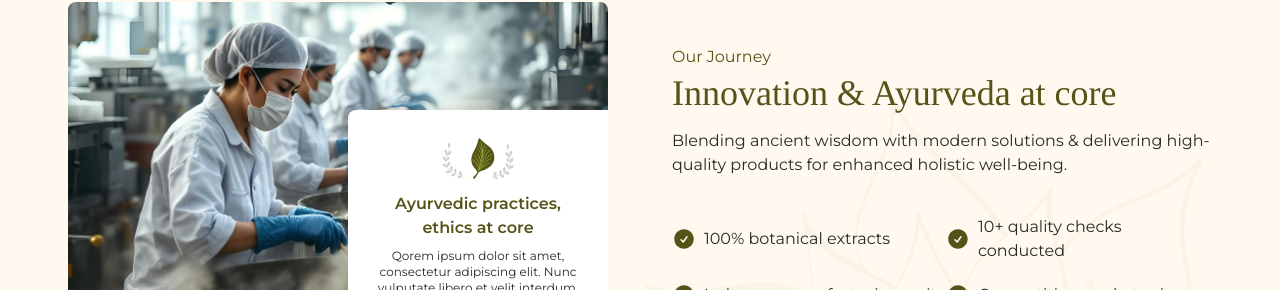
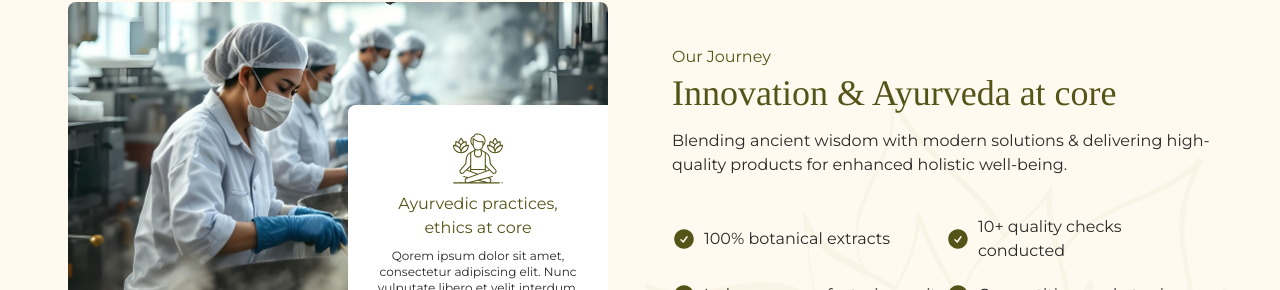
Before and after one commit to geosoftech18/Anjum, a Next.js app: page / in a window 1280 px wide. Shown: the part 950-1240 px from the top of the page. Built offline with nearby package versions, Linux system fonts and the light colour scheme.

Commit message:
updated vector

```diff
--- a/components/home/journey.tsx
+++ b/components/home/journey.tsx
@@ -67,11 +67,11 @@ export const Journey = ({ className = '' }: JourneyProps) => {
                 <Image
                   src="/brand-assets/leaf-icon.svg"
                   alt="Leaf icon"
-                  width={80}
-                  height={45}
+                  width={50}
+                  height={50}
                 />
               </div>
-              <h3 className="mb-2 text-center text-sm sm:text-base font-semibold text-secondary-2">
+              <h3 className="mb-2 text-center text-sm sm:text-base text-secondary-2">
                 Ayurvedic practices, ethics at core
               </h3>
               <p className="text-center text-xs sm:text-xs text-text dark:text-text">
```
Also changed, not shown: public/brand-assets/leaf-icon.svg.
